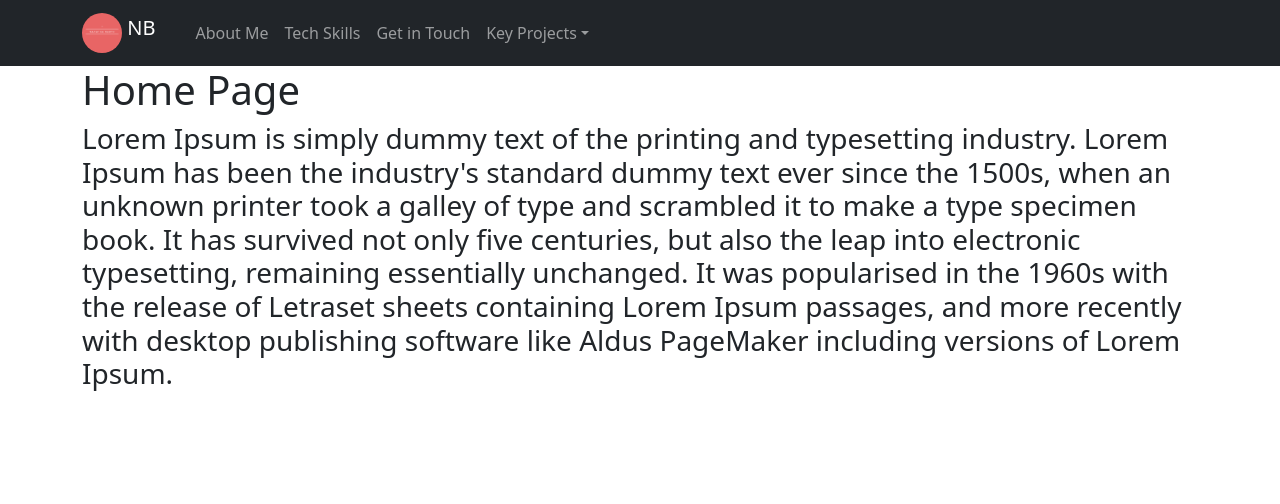
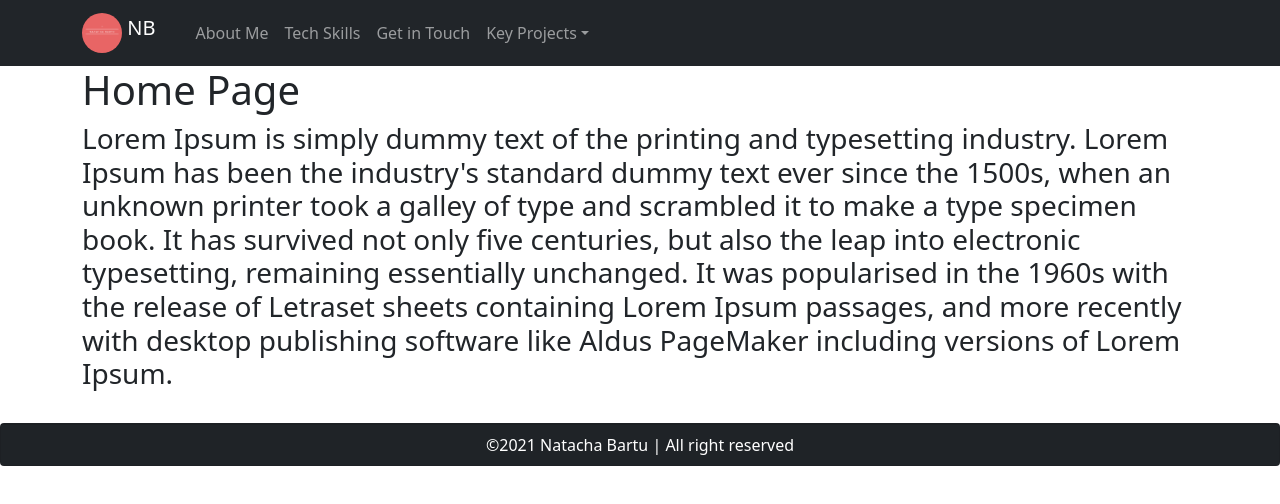
Before and after one commit to NatachaBartu/React-Portfolio, a React (Create React App) app: page / in a window 1280 px wide. Shown: the top 504 px of the page. Built offline with nearby package versions, Linux system fonts and the light colour scheme.

Commit message:
add footer and style

```diff
--- a/src/App.js
+++ b/src/App.js
@@ -6,8 +6,8 @@ import { AboutMe } from "./components/AboutMe";
 import { TechSkills } from "./components/TechSkills";
 import { GetInTouch } from "./components/GetInTouch";
 import { NoMatch } from "./components/NoMatch";
-import { Layout } from "./components/Layout.js";
-
+import { Layout } from "./components/Layout";
+import { Footer } from "./components/Footer";
 const App = () => {
   return (
     <>
@@ -24,6 +24,7 @@ const App = () => {
           </Routes>
         </Router>
       </Layout>
+      <Footer />
     </>
   );
 };
--- /dev/null
+++ b/src/components/Footer.js
@@ -0,0 +1,15 @@
+import React from "react";
+import { Card } from "react-bootstrap";
+
+export const Footer = () => {
+  return (
+    <>
+      <br />
+      <Card bg="dark" variant="dark" className="text-center">
+        <Card.Footer style={{ color: "white" }}>
+          &copy;{new Date().getFullYear()} Natacha Bartu | All right reserved
+        </Card.Footer>
+      </Card>
+    </>
+  );
+};
```
